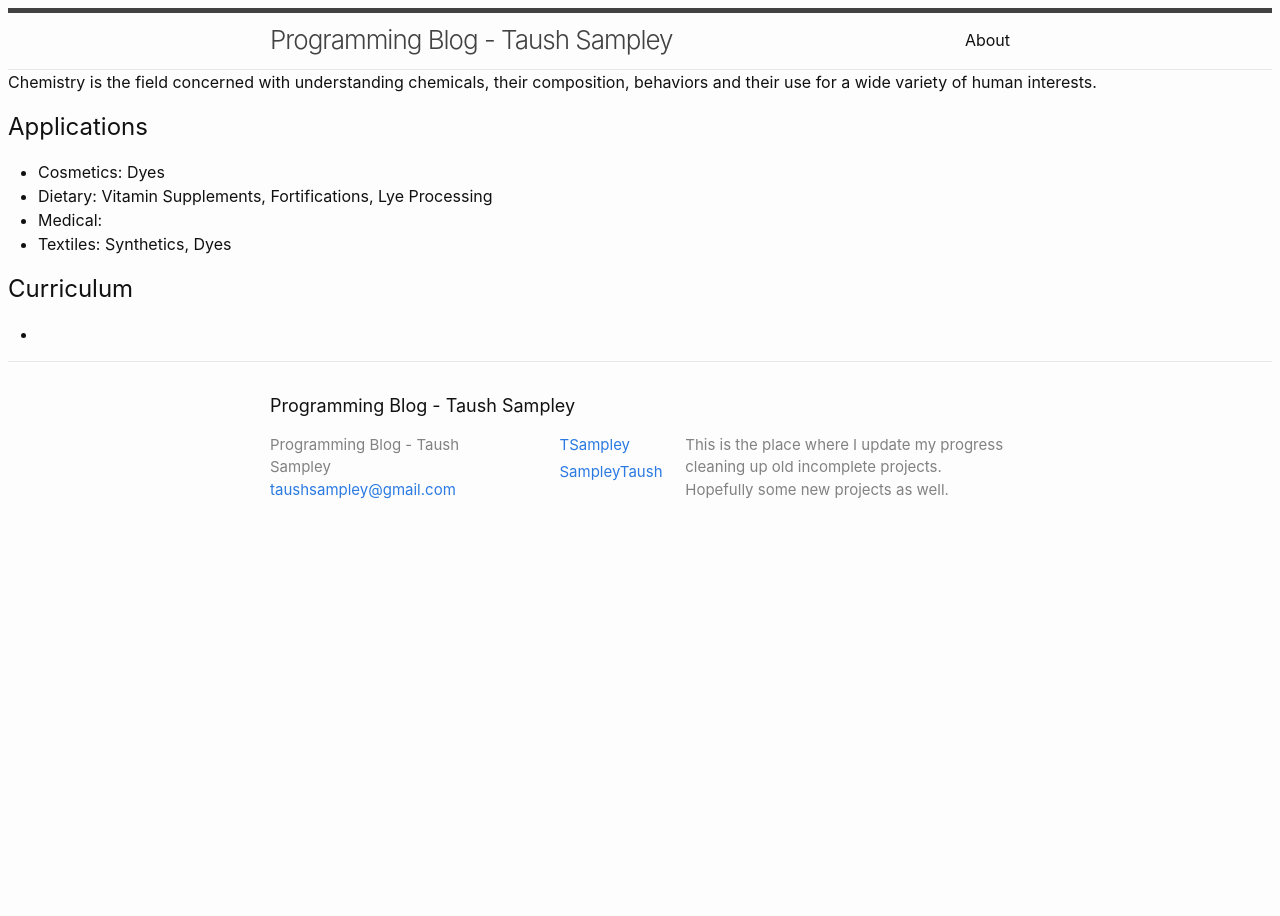
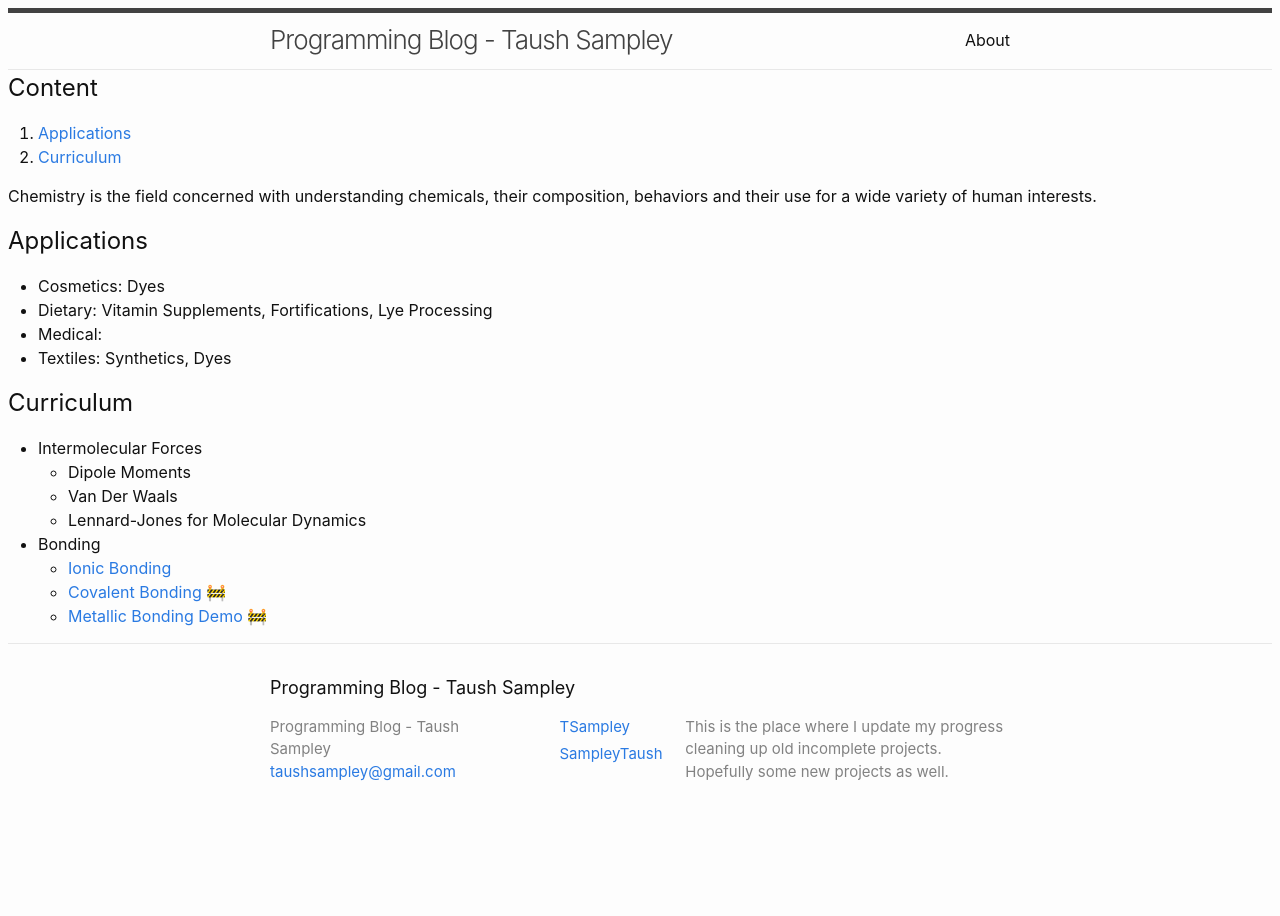
Before and after one commit to TSampley/TSampley.github.io, a Jekyll site: the page built from science/chemistry/index.md, in a window 1280 px wide. Built offline with Jekyll 4.4.1, drawn with Linux system fonts in a browser that asks for light colours.

Commit message:
Add curriculum links list

```diff
--- a/science/chemistry/index.md
+++ b/science/chemistry/index.md
@@ -4,6 +4,11 @@ layout: wiki
 title: Chemistry
 description:
 ---
+
+## Content
+{: .no_toc}
+1. Generate TOC here
+{:toc}
 
 Chemistry is the field concerned with understanding chemicals, their composition, behaviors and their use for a wide variety of human interests.
 
@@ -16,4 +21,11 @@ Chemistry is the field concerned with understanding chemicals, their composition
 
 ## Curriculum
 
--
+- Intermolecular Forces
+  - Dipole Moments
+  - Van Der Waals
+  - Lennard-Jones for Molecular Dynamics
+- Bonding
+  - [Ionic Bonding](./demo-ionic-bonding)
+  - [Covalent Bonding](./demo-covalent-bonding) 🚧
+  - [Metallic Bonding Demo](./demo-metallic-bonding) 🚧
```
